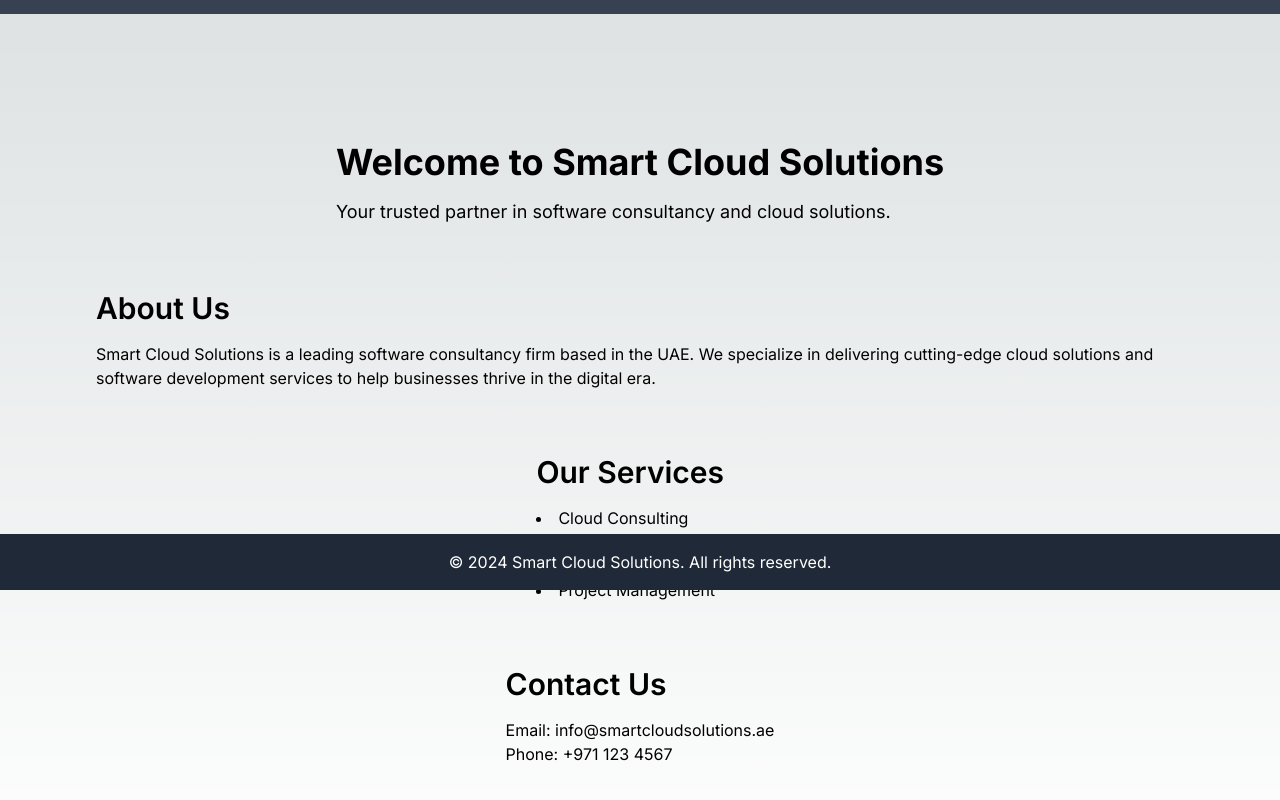
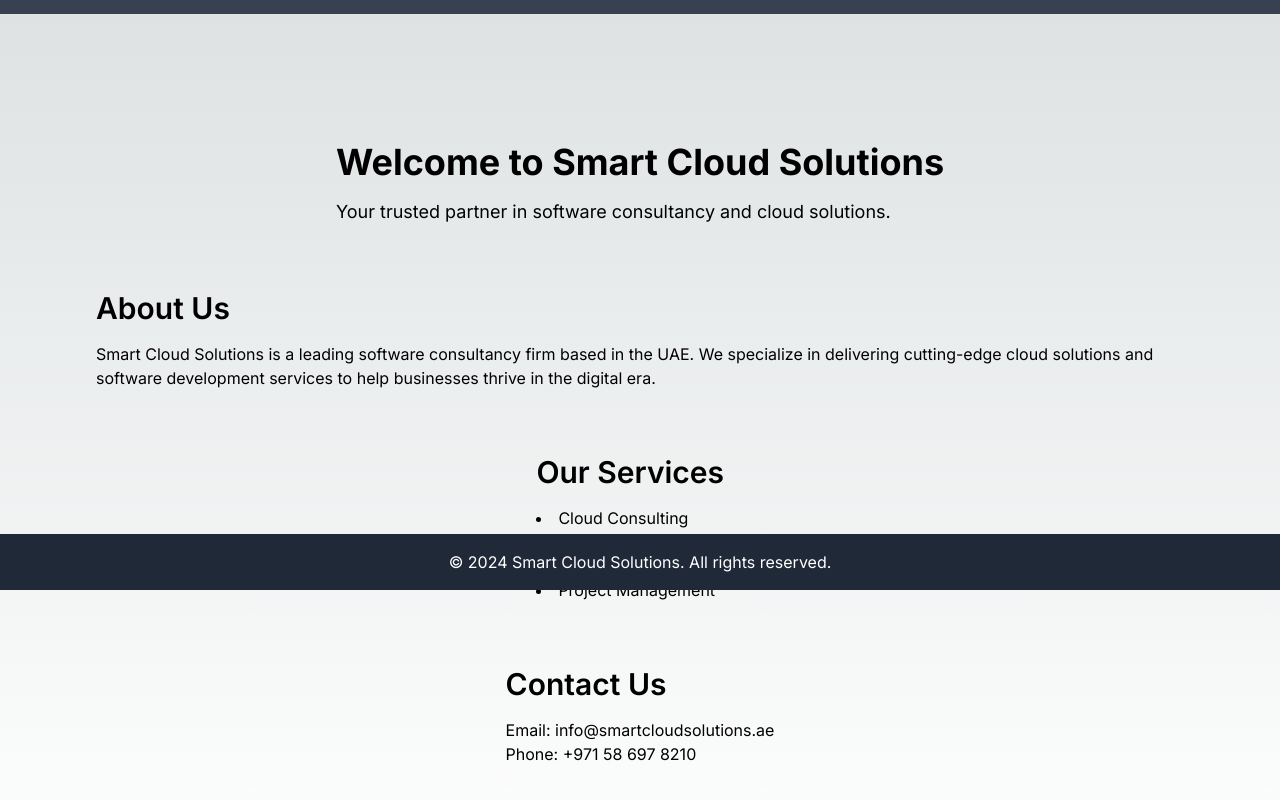
Before and after one commit to Anmol1696/smartcloudsolutions.ae, a Next.js app: page / in a window 1280 px wide. Shown: the part 210-1010 px from the top of the page. Built offline with nearby package versions, Linux system fonts and the light colour scheme.

Commit message:
set asset prefix setting

```diff
--- a/next.config.mjs
+++ b/next.config.mjs
@@ -1,11 +1,11 @@
 /** @type {import('next').NextConfig} */
 const nextConfig = {
-    assetPrefix: '/',
+    assetPrefix: 'https://www.smartcloudsolutions.ae',
     basePath: '',
     trailingSlash: true,
     reactStrictMode: true,
     images: {
-        domains: [], // Add any external domains if needed
+        domains: ['www.smartcloudsolutions.ae'], // Add any external domains if needed
     },
     env: {
         CUSTOM_KEY: 'value', // Example environment variable
--- a/src/app/page.js
+++ b/src/app/page.js
@@ -38,7 +38,7 @@ export default function Home() {
           <section id="contact" className="my-8">
             <h2 className="text-3xl font-semibold">Contact Us</h2>
             <p className="mt-4">Email: info@smartcloudsolutions.ae</p>
-            <p>Phone: +971 123 4567</p>
+            <p>Phone: +971 58 697 8210</p>
           </section>
         </main>
 
```
